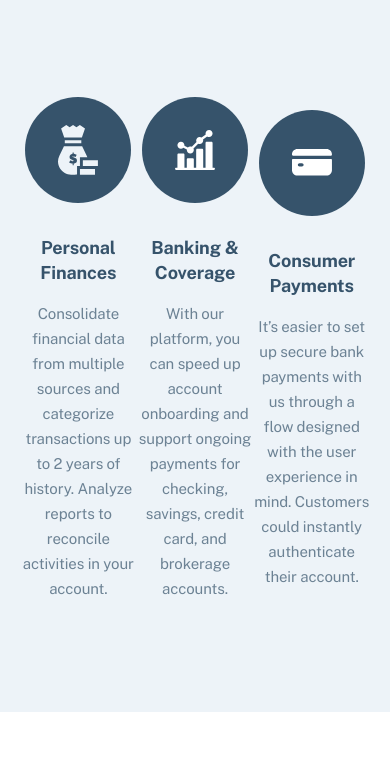
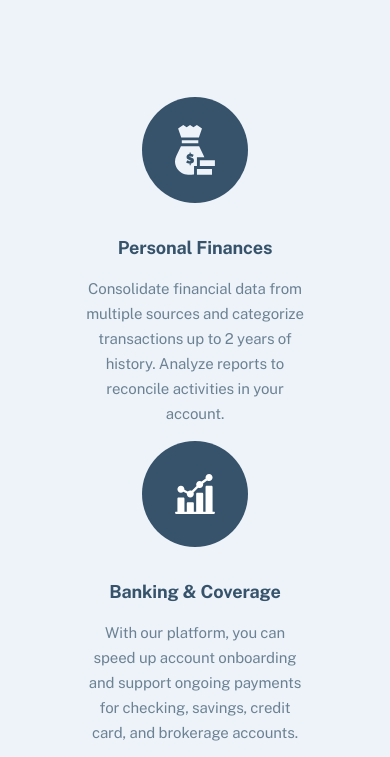
Before and after one commit to jamshidbekmirzakarimov/payapi, a plain HTML site: page index.html in a window 390 px wide. Shown: the part 2865-3622 px from the top of the page. Before the commit the page ends 3577 px from the top, so only its background shows below. Drawn offline with Linux system fonts and the light colour scheme.

Commit message:
product section tablet finished

```diff
--- a/css/main.css
+++ b/css/main.css
@@ -918,5 +918,22 @@ a{
   letter-spacing: -0.115385px;
   color: #6C8294;
 }
+
+/* ***** PRODUCT SECTION RESPONSIVE START **** */
+@media only screen and (max-width: 768px) {
+  .product-section-list {
+    display: flex;
+    align-items: center;
+    flex-wrap: wrap;
+    justify-content: center;
+  }
+
+  .product-section-subtitle {
+    width: 100%;
+    max-width: 223px;
+  }
+
+}
+/* ***** PRODUCT SECTION RESPONSIVE END **** */
 /* ******** PRODUCT SECTION STYLE END ******* */
 /* ********* SITE MAIN END ******* */
```
